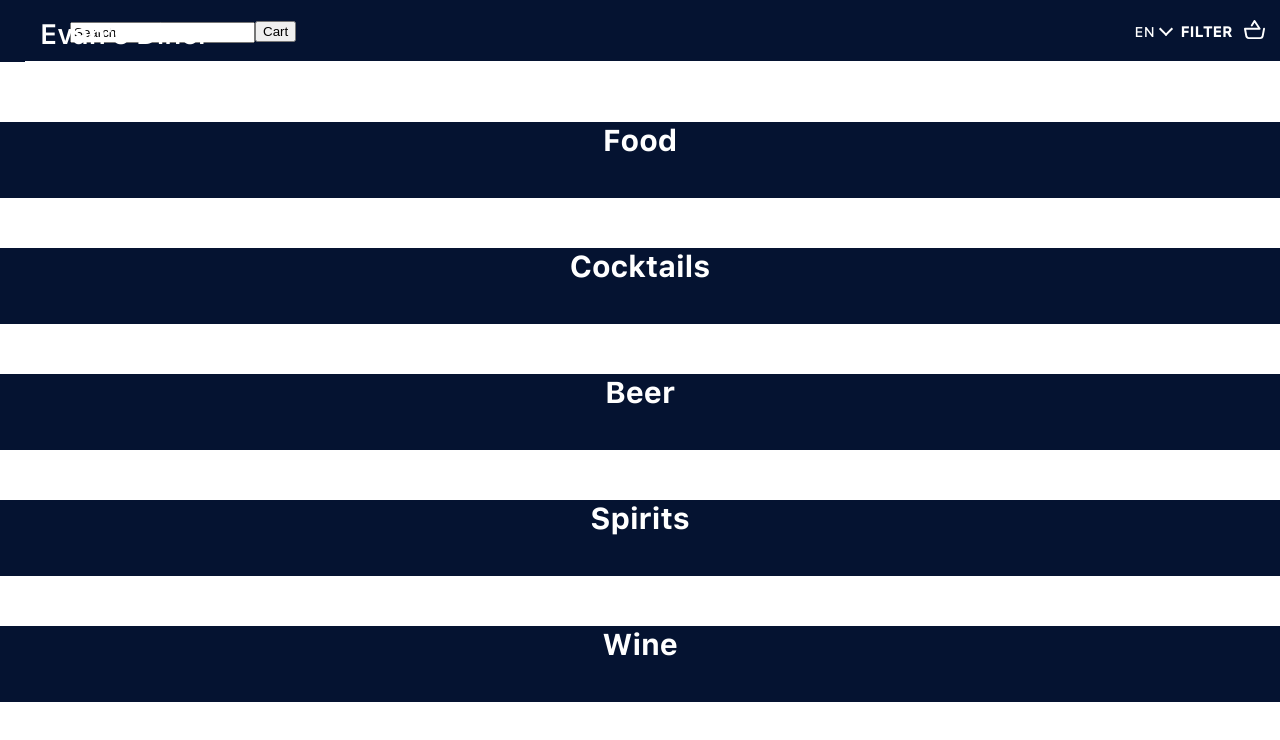
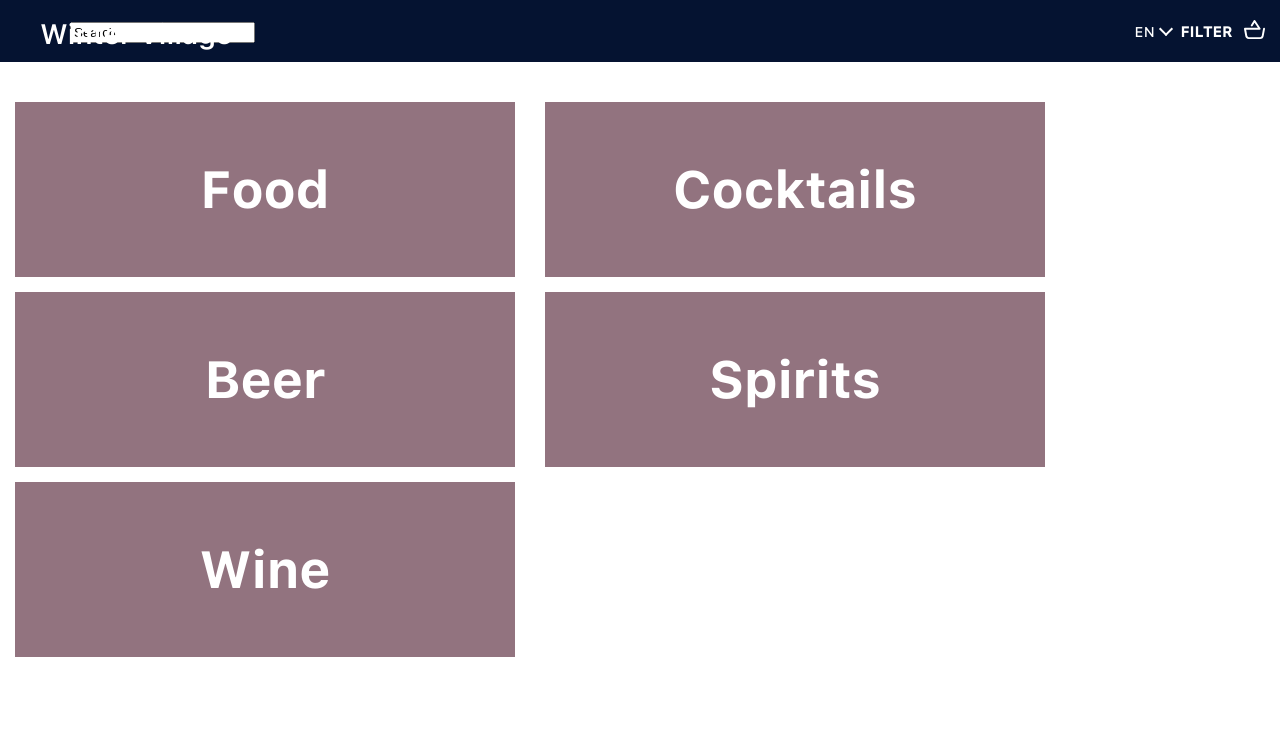
Before and after one commit to Evvn/mryum_ordering, a React (Create React App) app: page /1/menu in a window 1280 px wide. Shown: the top 740 px of the page. Built offline with nearby package versions, Linux system fonts and the light colour scheme.

Commit message:
styled category select, menu, and item detail page - some navigation added as well

```diff
--- a/src/App.css
+++ b/src/App.css
@@ -166,7 +166,7 @@ body {
   margin-bottom: 10px;
 }
 .feedbackCont .feedbackBtn {
-  background-color: #fc4250;
+  background-color: #d1a4b5;
   border-radius: 25px;
   color: #ffffff;
   padding: 10px 20px;
@@ -242,7 +242,7 @@ body {
   text-align: center;
 }
 .feedbackLightbox .feedbackForm button {
-  background-color: #fc4250;
+  background-color: #d1a4b5;
   color: #ffffff;
   font-size: 100%;
   padding: 7px 25px;
@@ -276,7 +276,7 @@ body {
   background-color: inherit;
 }
 .feedbackLightbox .feedbackForm .fbThankyouBtn {
-  background-color: #fc4250;
+  background-color: #d1a4b5;
   color: #ffffff;
   font-size: 100%;
   padding: 7px 25px;
@@ -319,7 +319,7 @@ body {
 .broadsheet a:link,
 .broadsheet a:visited {
   color: #ffffff;
-  background-color: #fc4250;
+  background-color: #d1a4b5;
   text-decoration: none;
   padding: 10px;
   border-radius: 25px;
@@ -359,8 +359,8 @@ body {
 .newbroadsheet a:hover,
 .newbroadsheet a:link,
 .newbroadsheet a:visited {
-  color: #fc4250;
-  border-bottom: 2px solid #fc4250;
+  color: #d1a4b5;
+  border-bottom: 2px solid #d1a4b5;
   text-decoration: none;
   width: 200px;
   text-align: center;
@@ -383,7 +383,7 @@ body {
   height: 100vh;
   width: 100vw;
   max-width: 500px;
-  background-color: #fc4250;
+  background-color: #d1a4b5;
   display: flex;
   justify-content: center;
   align-items: center;
@@ -504,7 +504,7 @@ body {
 }
 .selectSection .red {
   color: #ffffff;
-  background-color: #fc4250;
+  background-color: #d1a4b5;
   border-radius: 50px;
   margin-left: 10px;
 }
@@ -568,7 +568,7 @@ header .filterWarningCont .filterWarning h3 {
   font-size: 150%;
 }
 header .filterWarningCont .filterWarning p {
-  background-color: #fc4250;
+  background-color: #d1a4b5;
   color: #ffffff;
   width: 70%;
   border-radius: 15px;
@@ -595,7 +595,7 @@ header .filter .filterText {
 header .filter .filterIcon {
   width: 8px;
   height: 8px;
-  background-color: #fc4250;
+  background-color: #d1a4b5;
   border-radius: 10px;
   position: fixed;
   z-index: 5;
@@ -640,8 +640,8 @@ header .filter .filterList p .checkBox {
 }
 header .filter .filterList p .checkedBox {
   border-radius: 2px;
-  border-color: #fc4250;
-  background-color: #fc4250;
+  border-color: #d1a4b5;
+  background-color: #d1a4b5;
 }
 header .filter .filterList p:nth-of-type(1) {
   border-top: none;
@@ -774,8 +774,8 @@ header .cartBadge {
   transition: 0.2s ease all;
 }
 .languageList .radioSelected {
-  background-color: #fc4250;
-  border-color: #fc4250;
+  background-color: #d1a4b5;
+  border-color: #d1a4b5;
 }
 
 .langOpen {
@@ -830,7 +830,7 @@ header .cartBadge {
 }
 .selectSectionHS .red {
   color: #ffffff;
-  background-color: #fc4250;
+  background-color: #d1a4b5;
   border-radius: 15px;
   margin-left: 10px;
 }
@@ -1375,7 +1375,7 @@ h1 img {
   display: flex;
   justify-content: space-between;
   width: 100vw;
-  padding: 20px 20px 85px;
+  padding: 20px 20px 45px;
 }
 .previewModal .previewPrice {
   max-width: 500px;
@@ -1468,7 +1468,7 @@ footer a:focus {
   display: flex;
   justify-content: center;
   align-items: center;
-  background: #fc4250;
+  background: #d1a4b5;
   color: #ffffff;
   font-family: "SF-UI-Text-Regular", "Helvetica", sans-serif;
   border-radius: 25px;
@@ -1478,6 +1478,7 @@ footer a:focus {
   text-align: center;
   transition: width 0.2s ease-in-out;
   cursor: pointer;
+  text-decoration: none;
 }
 .ctaBtn .ctaBtn .hide {
   display: none;
@@ -1767,7 +1768,7 @@ footer a:focus {
   padding-bottom: 10px;
 }
 .modalCont .modalCta {
-  background-color: #fc4250;
+  background-color: #d1a4b5;
   color: #ffffff;
   padding: 5px 25px;
   border-radius: 25px;
--- a/src/components/CategorySelect/CategorySelect.js
+++ b/src/components/CategorySelect/CategorySelect.js
@@ -1,7 +1,7 @@
 import React from 'react';
 
 //css
-import './categorySelect.scss'
+import './styles/categorySelect.scss'
 
 const CategorySelection = (props) => {
   const { setCategory, categories} = props;
@@ -14,10 +14,10 @@ const CategorySelection = (props) => {
   }
 
   return(
-    <div style={{marginTop: '20px'}} className="categorySelection">
+    <div className="categorySelect">
       {categories.map(category => (
-        <div style={{marginTop: '50px'}} onClick={() => setCategory(category)}>
-          <h1>{category}</h1>
+        <div className="categoryCard" onClick={() => setCategory(category)}>
+          <span className="categoryName">{category}</span>
         </div>
       ))}
     </div>
--- a/src/components/CategorySelect/categorySelect.scss
+++ /dev/null
@@ -1 +0,0 @@
-@import '../../palette.scss';
--- /dev/null
+++ b/src/components/CategorySelect/styles/categorySelect.scss
@@ -0,0 +1,42 @@
+@import '../../../palette.scss';
+
+.categorySelect {
+  padding-top: 87px;
+  display: flex;
+  flex-wrap: wrap;
+  flex-direction: row;
+}
+
+.categoryCard {
+  background-color: $primary;
+  color: $white;
+  background-size: cover;
+  background-position: center;
+  background-repeat: no-repeat;
+  height: 175px;
+  width: 100%;
+  max-width: 500px;
+  margin: 15px 15px 0 15px;
+  display: flex;
+  justify-content: center;
+  align-items: center;
+}
+
+.categoryName {
+  font-family: "SF-UI-Text-Bold", 'Helvetica Bold', sans-serif;
+  position: relative;
+  top: 0;
+  left: 0;
+  display: flex;
+  justify-content: center;
+  align-items: center;
+  width: 100%;
+  height: 175px;
+  background-color: rgba(#000, 0.3);
+  color: $white;
+  font-size: 52px;
+  font-weight: 600;
+  text-align: center;
+  padding: 0 20px;
+  line-height: 1;
+}
--- a/src/components/Landing/Landing.js
+++ b/src/components/Landing/Landing.js
@@ -6,7 +6,7 @@ import { clientTypes, routes } from '../Common/enums/commonEnums.js';
 import classNames from 'classnames'
 
 //css
-import './landing.scss'
+import './styles/landing.scss'
 
 class Landing extends React.Component {
   constructor(props) {
--- a/src/components/Landing/landing.scss
+++ b/src/components/Landing/styles/landing.scss
@@ -1,4 +1,4 @@
-@import '../../palette.scss';
+@import '../../../palette.scss';
 
 .landingCont {
   min-height: 100vh;
--- a/src/components/Menu/MenuContainer.js
+++ b/src/components/Menu/MenuContainer.js
@@ -74,7 +74,7 @@ class MenuContainer extends React.Component {
  }
 
  openCart(){
-  window.location = window.location.href + `cart`;
+  window.location = `/wv/cart`;
  }
 
 
@@ -88,29 +88,31 @@ class MenuContainer extends React.Component {
       bffRes,
       itemId,
       venueUrl,
+      category,
+      setCategory,
     } = this.props;
     const venueName = bffRes ? Object.values(bffRes.menuByItem)[0].fields.Venue : false;
     const itemView = itemId ? true : false;
     const filtersInUse = Object.values(filter).includes(true)
 
-    // replace Evan's Diner when we have a real bff res
+    // replace venues.wv when we have a real bff res
     // {venues[venueUrl]}
 
     return (
       <div>
         <header className={ classNames('header', itemView ? 'previewHeader' : '') }>
           {/* back arrow for routing, control this and venuename via props */}
-          { itemView ? <img onClick={() => {window.history.back()}} src="/icons/arrow-left-solid-grey.svg" className="headerBackArrow" alt="back arrow"/> : null }
-          { !!venueUrl && !itemView? <h1 className="venue">Evan's Diner</h1> : null }
+          { itemView ? <img onClick={() => {window.history.back()}} src="/icons/arrow-left-solid-white.svg" className="headerBackArrow" alt="back arrow"/> : null }
+          { category && !!venueUrl && !itemView? <img onClick={() => {setCategory(false)}} src="/icons/arrow-left-solid-white.svg" className="headerBackArrow" alt="back arrow"/> : null }
+          { !category && !itemView? <h1 className="venue">{venues.wintervillage}</h1> : null }
           { !itemView && <Filter filter={filter} updateFilter={updateFilter} lang={lang} /> }
-          { !itemView && !filtersInUse ? <HorizontalScrollNav sectionPositions={sectionPositions}/> : ''}
+          { category && !itemView && !filtersInUse ? <HorizontalScrollNav sectionPositions={sectionPositions}/> : ''}
           { !itemView && <LanguageSelect lang={lang} updateLang={updateLang} /> }
           { !itemView && <MenuSearch data={bffRes} hide={false} onInput={(result) => console.log(result)}/>}
-          { !itemView && <button onClick={(e)=>{this.openCart()}}>Cart</button>}
-          <img className="cartIcon" src="/icons/cart_icon.svg" alt="cart"/>
+          <img onClick={(e)=>{this.openCart()}} className="cartIcon" src="/icons/cart_icon.svg" alt="cart"/>
 
-          {/* need check to see when to display cart badge */}
-          {/* { hasCartItems && <div className="cartBadge"/> } */}
+          {/* TODO: check if cart has items, display badge if so */}
+          {/* { somethingHere && <div className="cartBadge"/> } */}
         </header>
       </div>
     );
@@ -129,7 +131,6 @@ class MenuContainer extends React.Component {
       addToCart,
     } = this.props;
 
-
     return (
       isLoading || !bffRes ? <LoadingScreen/> :
       (
@@ -138,8 +139,8 @@ class MenuContainer extends React.Component {
           {category ? (
             <div className="menu">
               <Menu
-                menuItemKeys={Object.keys(bffRes.menuByItem)}
-                menuItems={bffRes.menuByItem}
+                menuItemKeys={Object.keys(bffRes.menuByCategory[category])}
+                menuItems={bffRes.menuByCategory[category]}
                 filter={filter}
                 lang={lang}
                 itemId={itemId}
@@ -172,6 +173,7 @@ const mapStateToProps = state => ({
   sectionPositions: state.menu.sectionPositions,
   filter: state.persistentMenu.filter,
   lang: state.persistentMenu.lang,
+  setCategory: state.persistentMenu.setCategory,
 });
 
 export default connect(mapStateToProps, mapDispatchToProps)(MenuContainer)
--- /dev/null
+++ b/src/components/Menu/styles/itemDetail.scss
@@ -0,0 +1,44 @@
+@import '../../../palette.scss';
+
+
+// NOTE
+// Lots of styling for this still lives in the big App.scss file and needs to be moved, this is where I'll be adding new styles relevant to ordering and WV/HS
+
+.quantityCont {
+  display: flex;
+  justify-content: center;
+  align-items: center;
+  margin-bottom: 150px;
+}
+
+.quantityBtn, .quantityBtn:focus {
+  width: 66px;
+  height: 66px;
+  border-radius: 66px;
+  display: flex;
+  justify-content: center;
+  align-items: center;
+  background-color: $white;
+  outline: none;
+  border: 1px solid $primary;
+  font-size: 25px;
+  color: $secondary;
+}
+
+.quantity {
+  padding: 25px;
+  font-size: 19px;
+}
+
+.addToOrderBtn, .addToOrderBtn:focus {
+  height: 62px;
+  outline: none;
+  border: none;
+  background-color: $primary;
+  color: $white;
+  text-transform: uppercase;
+  width: 100%;
+  position: fixed;
+  bottom: 0;
+  left: 0;
+}
```
Also changed, not shown: src/App.scss (+19 -18 lines), src/components/Menu/ItemDetail.js (+74 -51 lines), 2 other files (tests, documents, lock files or other folders).
